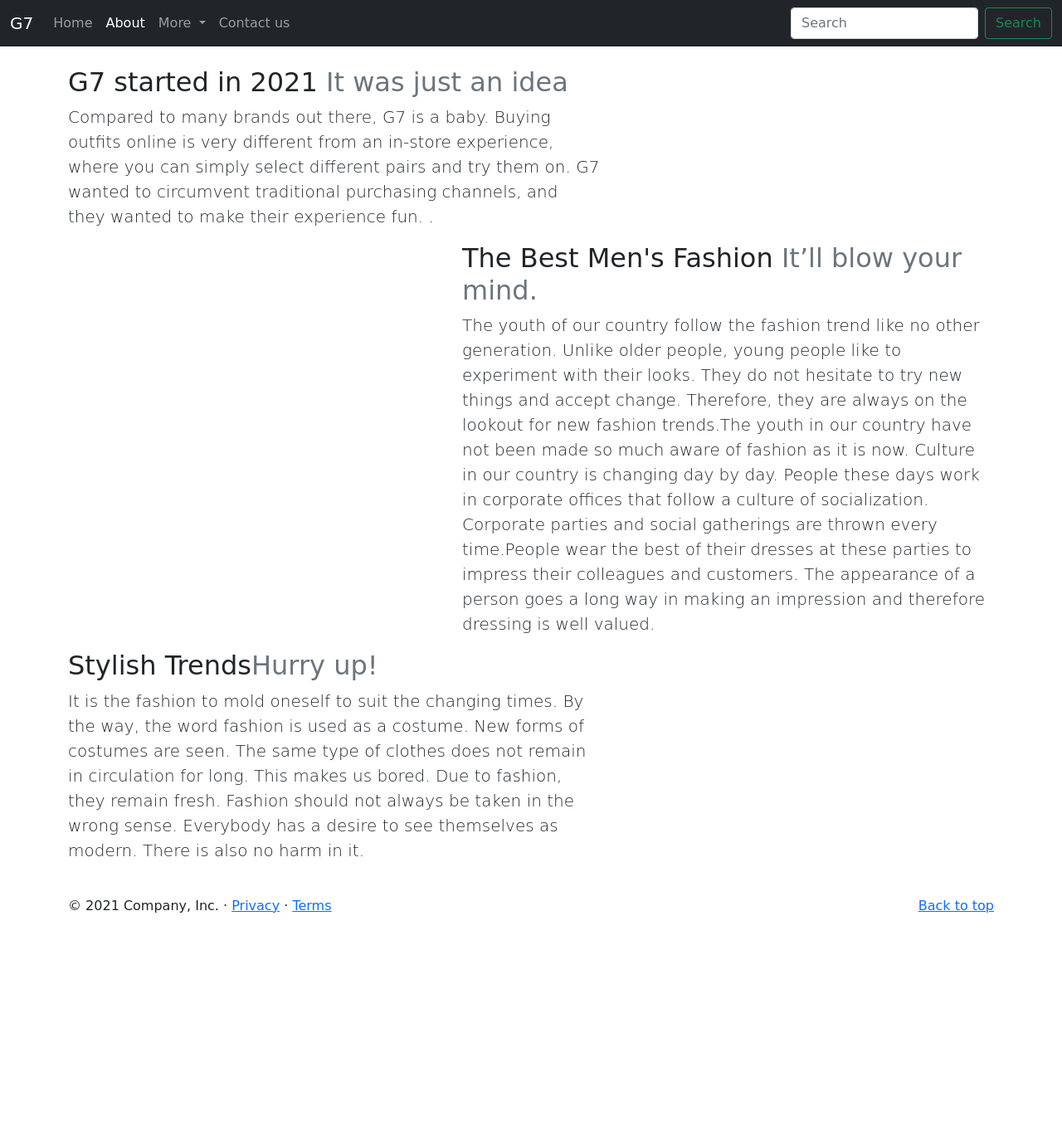
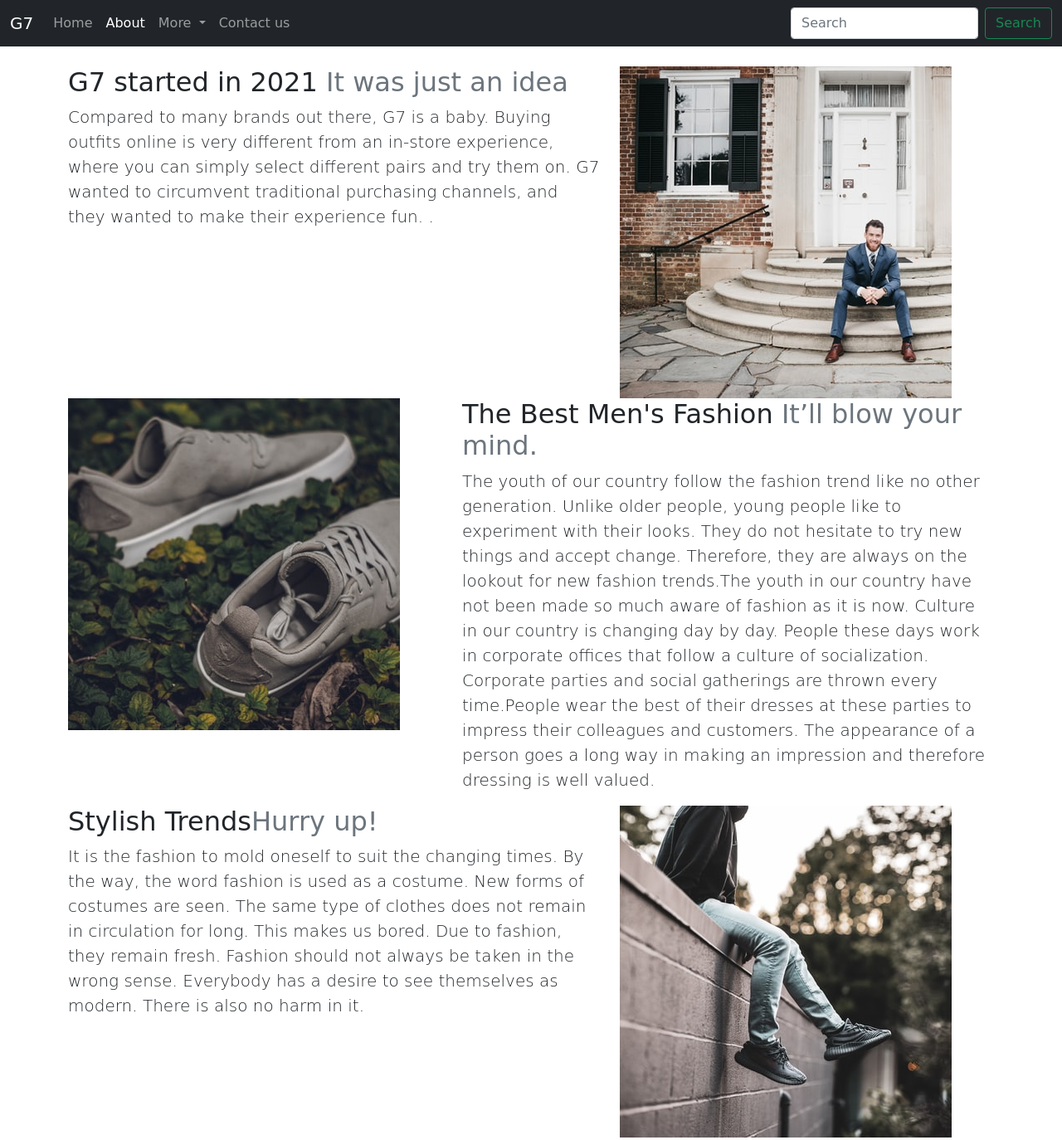
Before and after one commit to Shubham-Kumar-Mahato/G7bootstrap, a plain HTML site: page about.html in a window 1280 px wide. Shown: the top 1374 px of the page at 83% size. Before the commit the page ends 1120 px from the top, so only its background shows below. Drawn offline with nearby package versions, Linux system fonts and the light colour scheme.

Commit message:
Update about.html

```diff
--- a/about.html
+++ b/about.html
@@ -71,7 +71,7 @@
             <div class="col-md-5">
 
                 <img class="bd-placeholder-img bd-placeholder-img-lg featurette-image img-fluid mx-auto"
-                    src="img/forabout2.jpg" alt="">
+                    src="forabout2.jpg" alt="">
 
 
             </div>
@@ -86,7 +86,7 @@
             </div>
             <div class="col-md-5 order-md-1">
                 <img class="bd-placeholder-img bd-placeholder-img-lg featurette-image img-fluid mx-auto"
-                    src="img/forabout3.jpg" alt="">
+                    src="forabout3.jpg" alt="">
 
             </div>
         </div>
@@ -98,7 +98,7 @@
             </div>
             <div class="col-md-5">
                 <img class="bd-placeholder-img bd-placeholder-img-lg featurette-image img-fluid mx-auto"
-                    src="img/forabout1.jpg" alt="">
+                    src="forabout1.jpg" alt="">
 
             </div>
         </div>
```
